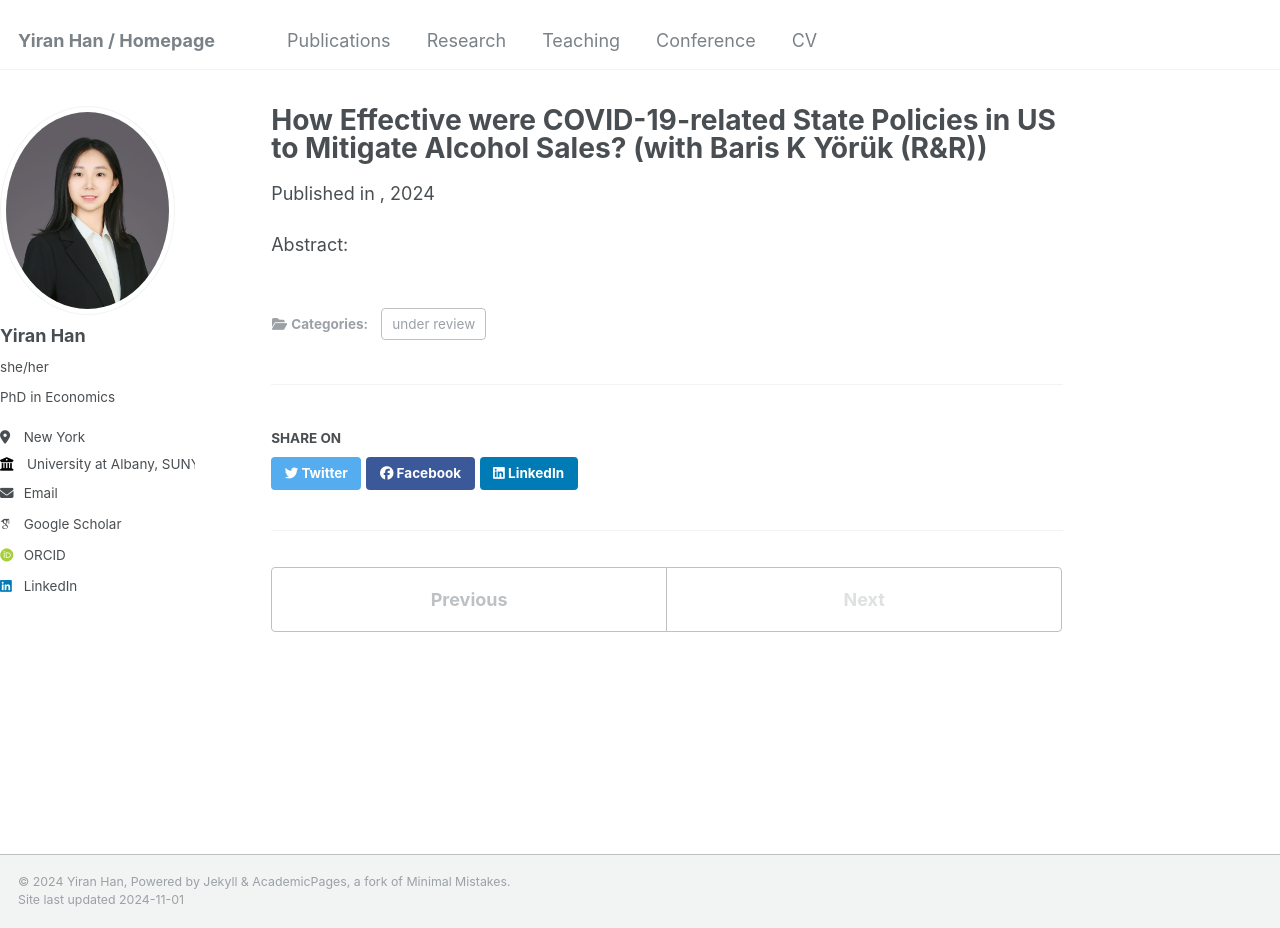
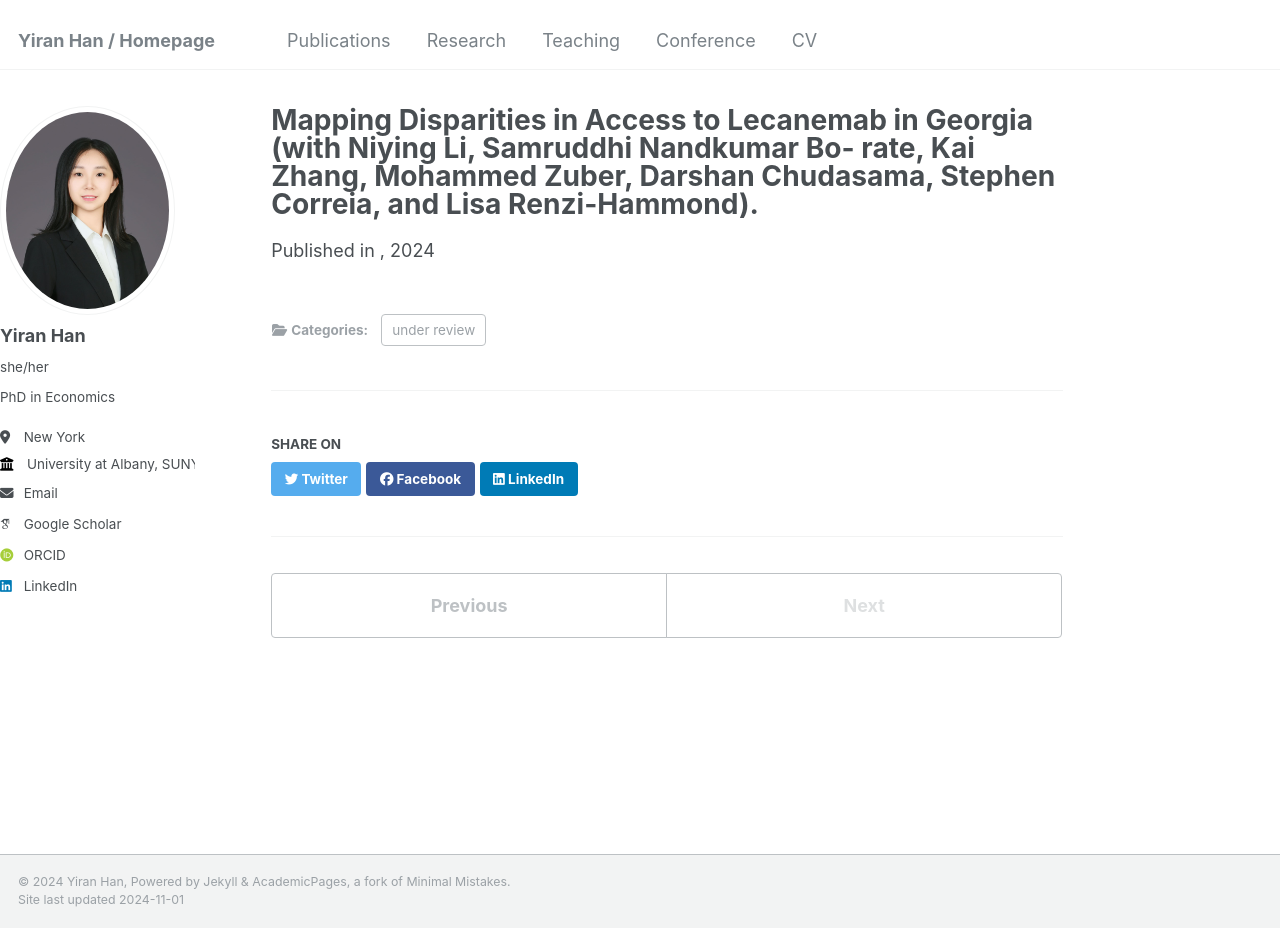
Before and after one commit to yiran-han/yiran-han.github.io, a Jekyll site: the page built from _portfolio/portfolio-2.md, in a window 1280 px wide and 928 px high. Built offline with Jekyll 4.4.1, drawn with Linux system fonts in a browser that asks for light colours; some web fonts are replaced.

Commit message:
Update portfolio-2.md

```diff
--- a/_portfolio/portfolio-2.md
+++ b/_portfolio/portfolio-2.md
@@ -1,9 +1,8 @@
 ---
-title: "How Effective were COVID-19-related State Policies in US to Mitigate Alcohol Sales? (with Baris K Yörük (R&R))"
+title: "Mapping Disparities in Access to Lecanemab in Georgia (with Niying Li, Samruddhi Nandkumar Bo-
+rate, Kai Zhang, Mohammed Zuber, Darshan Chudasama, Stephen Correia, and Lisa Renzi-Hammond)."
 collection: portfolio
 category: under review
 excerpt: ''
 venue: ''
 ---
-
-Abstract:
```
